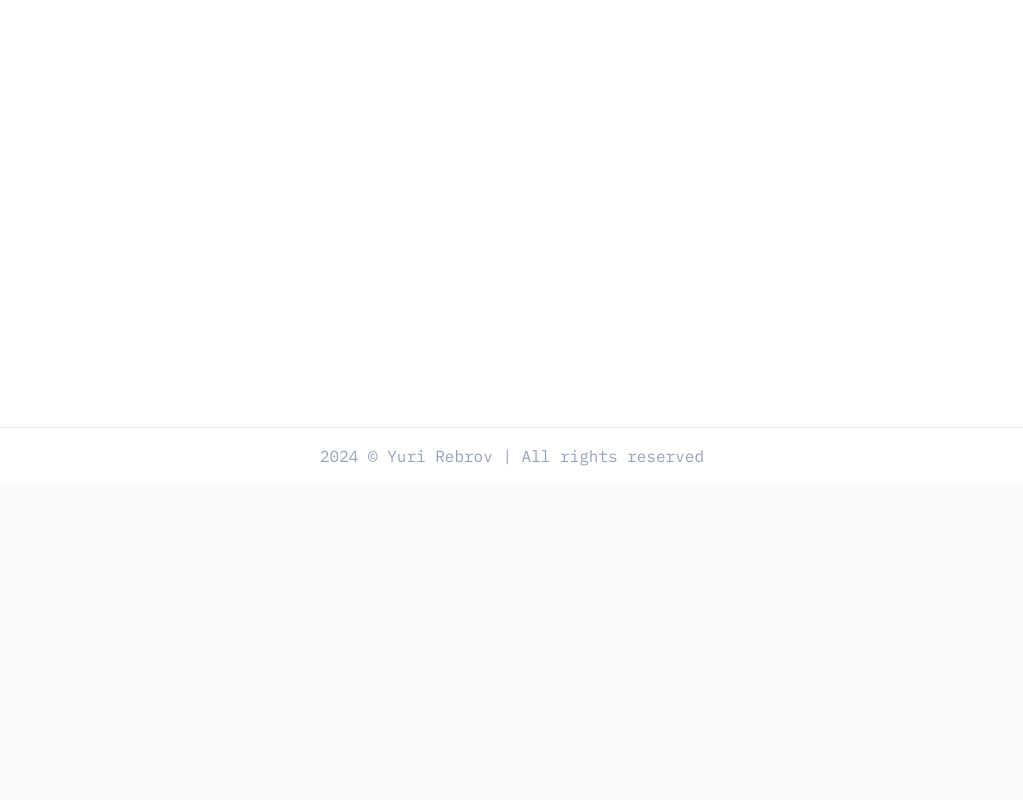
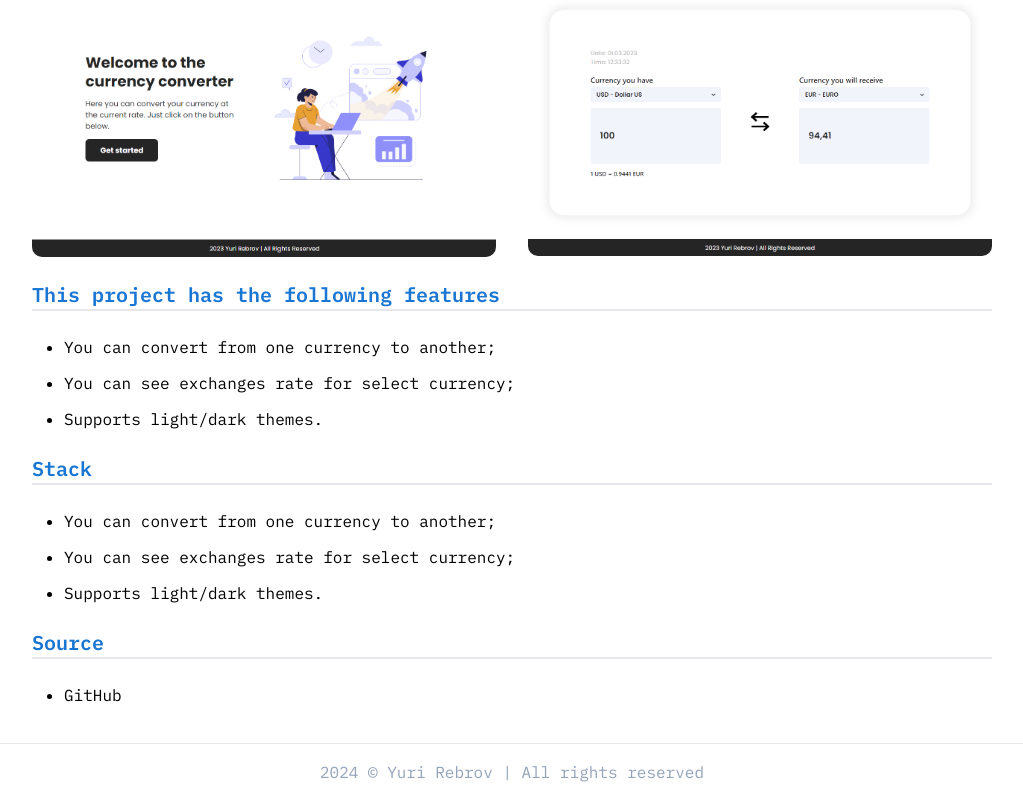
Before and after one commit to RebrovYura/yurirebrov-dev-v2, a Next.js app: page /works/converter in a window 1280 px wide. Shown: the part 396-1196 px from the top of the page, without its empty margins (128-1151 px from the left). Before the commit the page ends 880 px from the top, so only its background shows below. Built offline with nearby package versions, Linux system fonts and the light colour scheme.

Commit message:
ADD: converter page

```diff
--- a/app/modules/Header.tsx
+++ b/app/modules/Header.tsx
@@ -25,7 +25,7 @@ export function Header() {
             key={link.name}
             href={link.url}
             target={link?.target}
-            className={`hover:underline ${pathname === link.url ? "underline" : "no-underline"}`}
+            className={`hover:underline ${pathname.includes(link.url) ? "underline" : "no-underline"}`}
           >
             {link.name}
           </Link>
--- a/app/modules/MobileMenu.tsx
+++ b/app/modules/MobileMenu.tsx
@@ -23,7 +23,7 @@ export function MobileMenu({ toggleMenu }: MobileMenuProps) {
             key={link.name}
             href={link.url}
             target={link?.target}
-            className={`${pathname === link.url ? "underline" : "no-underline"}`}
+            className={`${pathname.includes(link.url) ? "underline" : "no-underline"}`}
             onClick={toggleMenu}
           >
             {link.name}
--- a/app/ui/Content.tsx
+++ b/app/ui/Content.tsx
@@ -1,3 +1,4 @@
+import Image from "next/image";
 import { IChildren } from "../lib/types";
 
 type ContentTitleProps = {
@@ -20,8 +21,24 @@ export function ContentTitle({ text }: ContentTitleProps) {
   );
 }
 
+export function ContentSubTitle({ text }: ContentTitleProps) {
+  return (
+    <div className="my-6">
+      <p className="text-xl font-semibold border-b-2 text-tertiary">{text}</p>
+    </div>
+  );
+}
+
 export function ContentBox({ children }: IChildren) {
   return (
     <div className="flex flex-col max-w-[480px] pb-6 w-full">{children}</div>
   );
 }
+
+export function ContentImage({ src, alt }) {
+  return <Image src={src} alt={alt} className="rounded-[10px]" />;
+}
+
+export function ContentList({ children }: IChildren) {
+  return <ul className="list-disc flex flex-col gap-y-3 pl-8">{children}</ul>;
+}
--- a/app/ui/Project.tsx
+++ /dev/null
@@ -1,7 +0,0 @@
-import Link from "next/link";
-import { MdKeyboardArrowRight } from "react-icons/md";
-import { IChildren } from "../lib/types";
-
-export const ProjectBreadcrumb = ({ children }: IChildren) => {
-  return <div></div>;
-};
--- a/app/works/converter/page.tsx
+++ b/app/works/converter/page.tsx
@@ -1,12 +1,84 @@
 import Breadcrumb from "@/app/ui/Breadcrumb";
-import { ContentTitle } from "@/app/ui/Content";
+import {
+  ContentImage,
+  ContentList,
+  ContentSubTitle,
+  ContentTitle,
+  ContentWrapper,
+} from "@/app/ui/Content";
+import { MotionDiv } from "@/app/ui/Motion/MotionClient";
 import PageTransition from "@/app/ui/Motion/PageTransition";
+
+import mainPage from "@/public/works/converter.png";
+import converterPage from "@/public/works/converter1.png";
+import Link from "next/link";
+
+const variants = {
+  hidden: { opacity: 0, x: 30, y: 0 },
+  enter: { opacity: 1, x: 0, y: 0 },
+  exit: { opacity: 0, x: -30, y: 0 },
+};
 
 export default function Page() {
   return (
     <PageTransition>
       <Breadcrumb>Converter App</Breadcrumb>
       <ContentTitle text="Welcome to the Converter App!" />
+      <div className="grid grid-cols-1 md:grid-cols-2 gap-8">
+        <ContentImage src={mainPage} alt="Main page" />
+        <ContentImage src={converterPage} alt="Converter page" />
+      </div>
+      <MotionDiv
+        variants={variants}
+        initial="hidden"
+        whileInView="enter"
+        viewport={{ once: true }}
+        exit="exit"
+        transition={{ duration: 0.4, type: "easeInOut" }}
+      >
+        <ContentSubTitle text="This project has the following features" />
+        <ContentList>
+          <li>You can convert from one currency to another;</li>
+          <li>You can see exchanges rate for select currency;</li>
+          <li>Supports light/dark themes.</li>
+        </ContentList>
+      </MotionDiv>
+      <MotionDiv
+        variants={variants}
+        initial="hidden"
+        whileInView="enter"
+        viewport={{ once: true }}
+        exit="exit"
+        transition={{ duration: 0.4, type: "easeInOut" }}
+      >
+        <ContentSubTitle text="Stack" />
+        <ContentList>
+          <li>You can convert from one currency to another;</li>
+          <li>You can see exchanges rate for select currency;</li>
+          <li>Supports light/dark themes.</li>
+        </ContentList>
+      </MotionDiv>
+      <MotionDiv
+        variants={variants}
+        initial="hidden"
+        whileInView="enter"
+        viewport={{ once: true }}
+        exit="exit"
+        transition={{ duration: 0.4, type: "easeInOut" }}
+      >
+        <ContentSubTitle text="Source" />
+        <ContentList>
+          <li>
+            <Link
+              href="https://github.com/RebrovYura/currency-converter-app"
+              target="_blank"
+              className="hover:underline"
+            >
+              GitHub
+            </Link>
+          </li>
+        </ContentList>
+      </MotionDiv>
     </PageTransition>
   );
 }
--- a/app/works/page.tsx
+++ b/app/works/page.tsx
@@ -1,45 +1,12 @@
 import { works } from "../constants/constants";
 import Breadcrumb from "../ui/Breadcrumb";
 import { Card } from "../ui/Card";
-import BlockTransition from "../ui/Motion/BlockTransition";
 import PageTransition from "../ui/Motion/PageTransition";
 
-// import converter from "@/public/thumbs/converter.png";
-// import chat from "@/public/thumbs/chat.png";
-// import expenseTracker from "@/public/thumbs/expense-tracker.png";
-// import modernWebsite from "@/public/thumbs/modern-website.png";
-
 export default function Page() {
-  // const works = [
-  //   {
-  //     title: "Converter App",
-  //     url: "converter",
-  //     img: converter,
-  //     tags: [{ name: "react" }, { name: "api" }],
-  //   },
-  //   {
-  //     title: "Chat App",
-  //     url: "chat",
-  //     img: chat,
-  //     tags: [{ name: "react" }, { name: "firebase" }],
-  //   },
-  //   {
-  //     title: "Expense Tracker App",
-  //     url: "expense-tracker",
-  //     img: expenseTracker,
-  //     tags: [{ name: "vue" }],
-  //   },
-  //   {
-  //     title: "Modern Website",
-  //     url: "modern-website",
-  //     img: modernWebsite,
-  //     tags: [{ name: "react" }],
-  //   },
-  // ];
-
   return (
     <PageTransition>
-      <Breadcrumb></Breadcrumb>
+      <Breadcrumb />
       <div className="grid grid-cols-1 sm:grid-cols-2 md:grid-cols-1 gap-4 place-items-center">
         {works.map((item) => (
           <Card
--- a/tailwind.config.ts
+++ b/tailwind.config.ts
@@ -11,7 +11,7 @@ const config: Config = {
       colors: {
         primary: "#FFFFFF",
         secondary: "#1E1E1E",
-        tertiary: "#FFC107",
+        tertiary: "#1976D2",
         accent: "#4CE0B3",
         warning: "#ED6A5E",
       },
```
Also changed, not shown: public/works/converter.png.
